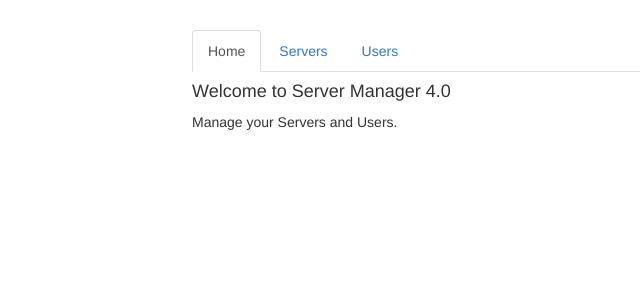
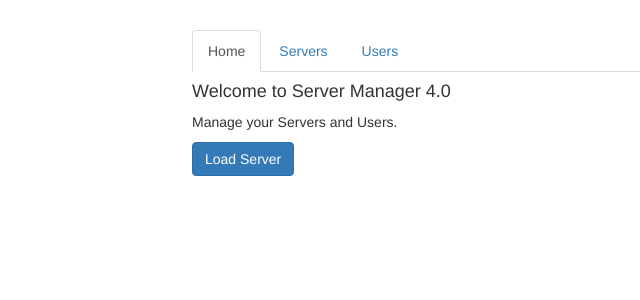
Before and after one commit to D-Coder135/Angular_Routing_Assignment, an Angular app: page / in a window 1280 px wide. Shown: the top 300 px of the page, without its empty margins (73-713 px from the left). Built offline with nearby package versions, Linux system fonts and the light colour scheme.

Commit message:
add a button tag inside the home.component.html file along with the class and (click) property and event binding

```diff
--- a/src/app/home/home.component.html
+++ b/src/app/home/home.component.html
@@ -1,2 +1,3 @@
 <h4>Welcome to Server Manager 4.0</h4>
 <p>Manage your Servers and Users.</p>
+<button class="btn btn-primary" (click)="onLoadServer()">Load Server</button>
```
